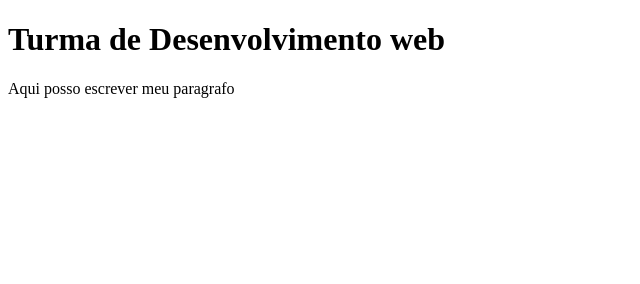
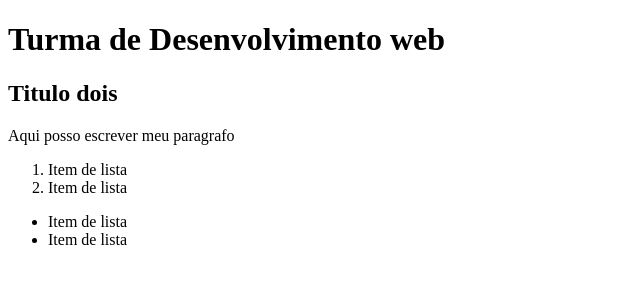
Before and after one commit to joao123marcos/Curso_Java_Scripit, a plain HTML site: page index.html in a window 1280 px wide. Shown: the whole page, without its empty margins (0-640 px from the left). Drawn offline with Linux system fonts and the light colour scheme.

Commit message:
aula dois

```diff
--- a/index.html
+++ b/index.html
@@ -1,11 +1,23 @@
 <!DOCTYPE html>
-<html lang="end"></html>
+<html lang="en">
 <head> <!--TAG de especificação tecnica-->
     <meta charset="UFT -8">
     <meta name="viewport" content="windth=,initial-scale = 1.0">
     <title>Curriculo</title>
 </head>
-<body>
+<body> <!--Onde eu vou mais mexer-->
     <h1>Turma de Desenvolvimento web</h1> <!--h1 Titulo-->
+    <h2>Titulo dois</h2>
     <p>Aqui posso escrever meu paragrafo</p> <!--paragrafo-->
+
+    <ol> <!--TAG de lista ordenada-->
+        <li>Item de lista</li>  <!--TAG de item de lista-->
+        <li>Item de lista</li>
+    </ol>
+
+    <ul> <!--TAG de lista não ordenada-->
+        <li>Item de lista</li>  <!--TAG de item de lista-->
+        <li>Item de lista</li>
+    </ul>
 </body>
+</html>
```
